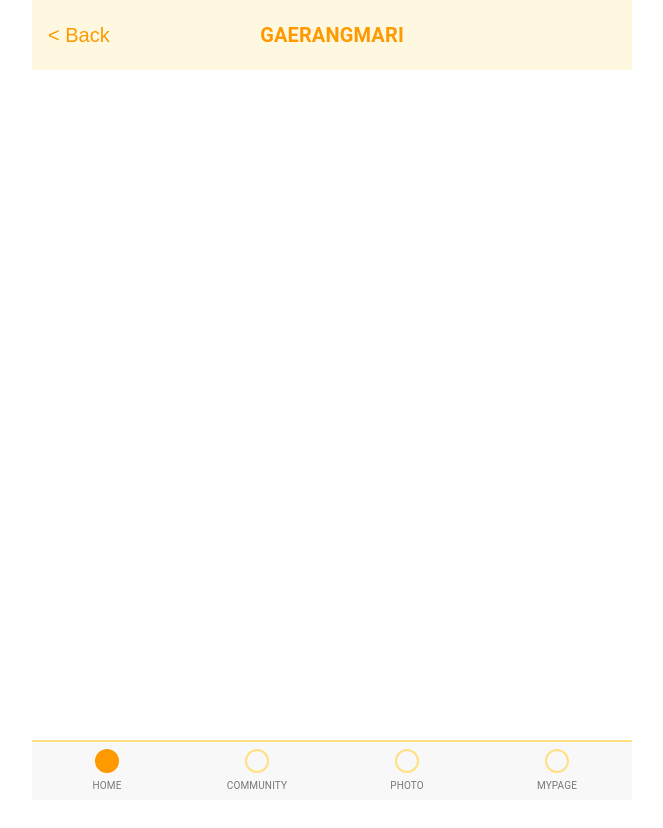
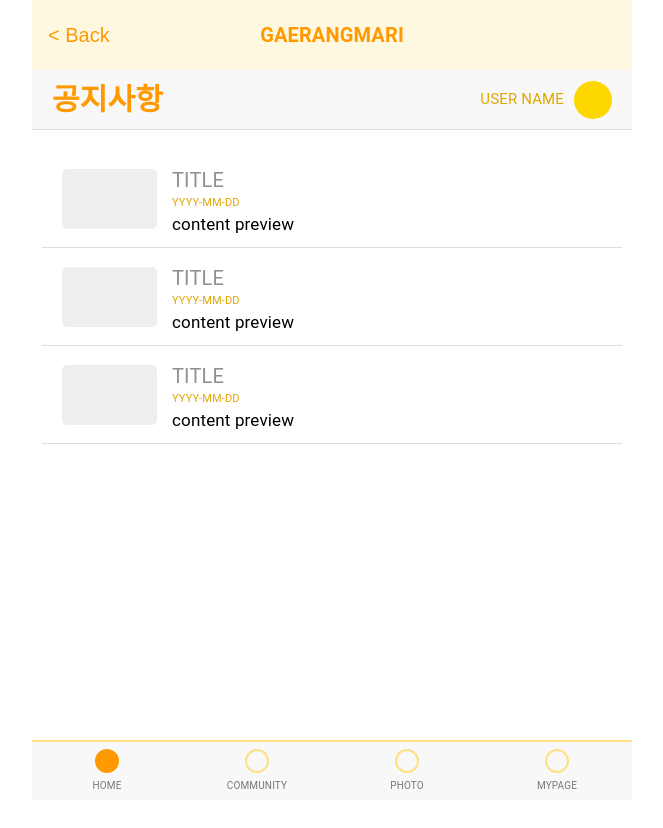
Before and after one commit to OZ-5-1-TEAM/1-Team, a React (Vite) app in the folder FE/: page /notice in a window 1280 px wide. Shown: the top 828 px of the page, without its empty margins (308-971 px from the left). Before the commit the page ends 800 px from the top, so only its background shows below. Built offline with nearby package versions, Linux system fonts and the light colour scheme.

Commit message:
#37 conf:NoticePage(정적 데이터) 구현

```diff
--- a/FE/src/App.jsx
+++ b/FE/src/App.jsx
@@ -4,6 +4,7 @@
 import MainPage from './pages/MainPage';
 import Navbar from './components/Navbar';
 import Footer from './components/Footer';
+import NoticePage from './pages/NoticePage';
 
 const theme = createTheme({
   palette: {
@@ -29,6 +30,7 @@
         <Navbar />
         <Routes>
           <Route path='/' element={<MainPage />} />
+          <Route path='/notice' element={<NoticePage />} />
           {/* 경로를 소문자로 통일하십쇼 */}
           {/* 예시) path부분 소문자 통일 <Route path="/community" element={<Community />} /> */}
         </Routes>
--- /dev/null
+++ b/FE/src/pages/NoticePage.jsx
@@ -0,0 +1,120 @@
+import React from 'react';
+import styled from 'styled-components';
+import { useNavigate } from 'react-router-dom';
+import Header from '../components/Header';
+
+const MainPageWrapper = styled.div`
+  padding-top: 140px;
+  width: 600px;
+  height: 1200px;
+  display: flex;
+  flex-direction: column;
+  margin: 0 auto;
+  background-color: #ffffff;
+  padding-bottom: 63px;
+`;
+
+const ContentSection = styled.section`
+  width: 100%;
+  height: 1070px;
+  overflow-y: auto;
+  padding: 10px;
+  box-sizing: border-box;
+`;
+
+const NoticePostItem = styled.div`
+  display: flex;
+  align-items: center;
+  padding: 10px 20px;
+  border-bottom: 1px solid #ddd;
+  cursor: pointer;
+  transition: background-color 0.2s;
+
+  &:hover {
+    background-color: #f9f9f9;
+  }
+`;
+
+const NoticeIcon = styled.div`
+  width: 95px;
+  height: 60px;
+  background-color: #eee;
+  border-radius: 5px;
+  margin-right: 15px;
+`;
+
+const NoticeDate = styled.p`
+  font-size: 11px;
+  color: #dfa700;
+  margin: 0;
+`;
+
+const NoticePostTitle = styled.p`
+  font-size: 20px;
+  color: #8f8e94;
+  margin: 5px 0 0 0;
+`;
+
+const NoticePostContent = styled.p`
+  font-size: 17px;
+  color: black;
+  margin: 0;
+`;
+
+function NoticePage() {
+  const navigate = useNavigate();
+
+  return (
+    <MainPageWrapper>
+      <Header title='공지사항' />
+      <ContentSection>
+        <NoticeList />
+      </ContentSection>
+    </MainPageWrapper>
+  );
+}
+
+export default NoticePage;
+
+const NoticeList = () => {
+  const navigate = useNavigate();
+
+  const notices = [
+    {
+      id: 1,
+      category: 'YYYY-MM-DD',
+      postTitle: 'TITLE',
+      postContent: 'content preview',
+      path: '/notice/1',
+    },
+    {
+      id: 2,
+      category: 'YYYY-MM-DD',
+      postTitle: 'TITLE',
+      postContent: 'content preview',
+      path: '/notice/2',
+    },
+    {
+      id: 3,
+      category: 'YYYY-MM-DD',
+      postTitle: 'TITLE',
+      postContent: 'content preview',
+      path: '/notice/3',
+    },
+  ];
+
+  return (
+    <>
+      {notices.map((notice) => (
+        <NoticePostItem key={notice.id} onClick={() => navigate(notice.path)}>
+          <NoticeIcon />
+          <div>
+            <NoticePostTitle>{notice.postTitle}</NoticePostTitle>
+            <NoticeDate>{notice.category}</NoticeDate>
+            <NoticePostContent>{notice.postContent}</NoticePostContent>
+          </div>
+        </NoticePostItem>
+      ))}
+    </>
+  );
+};
```
